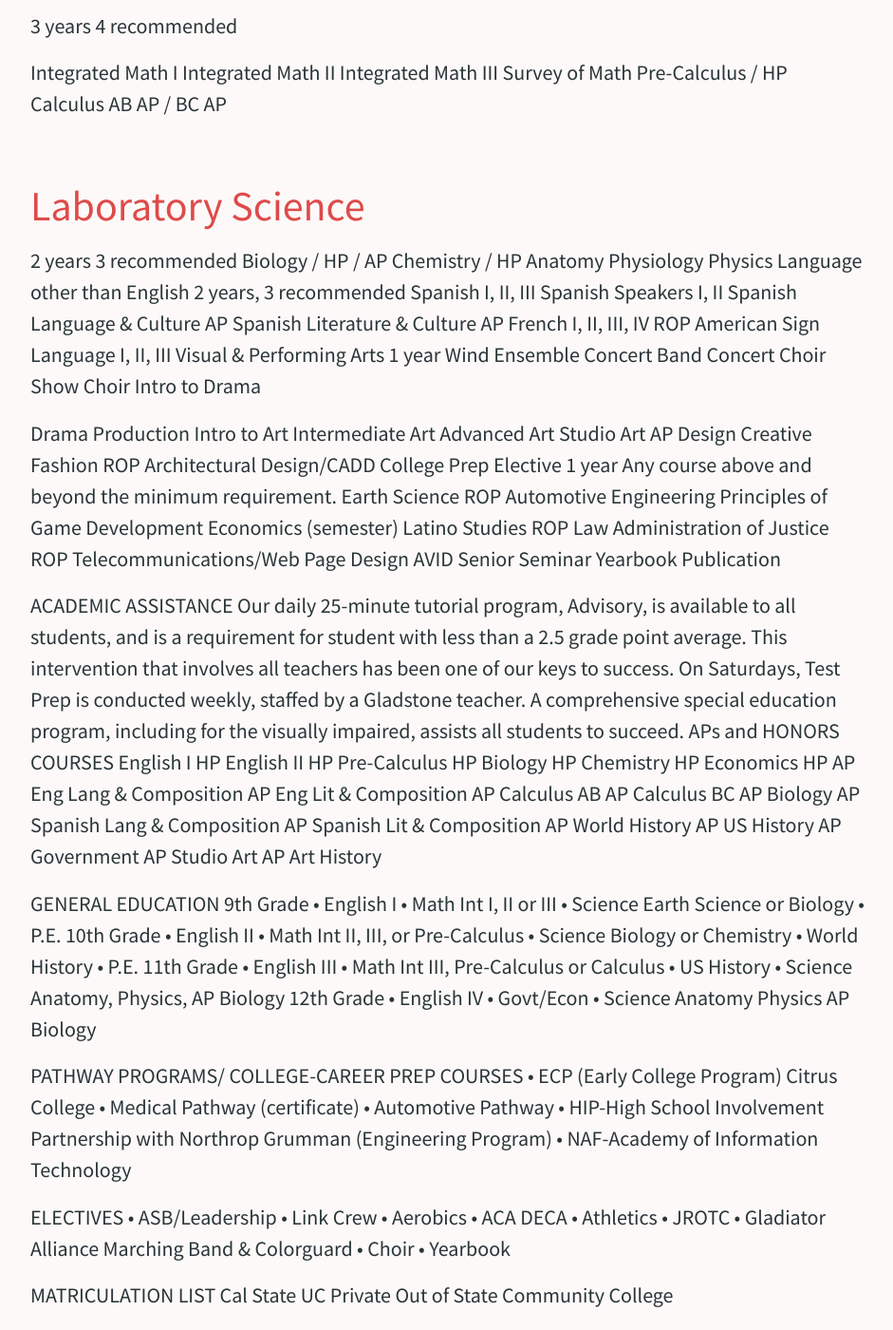
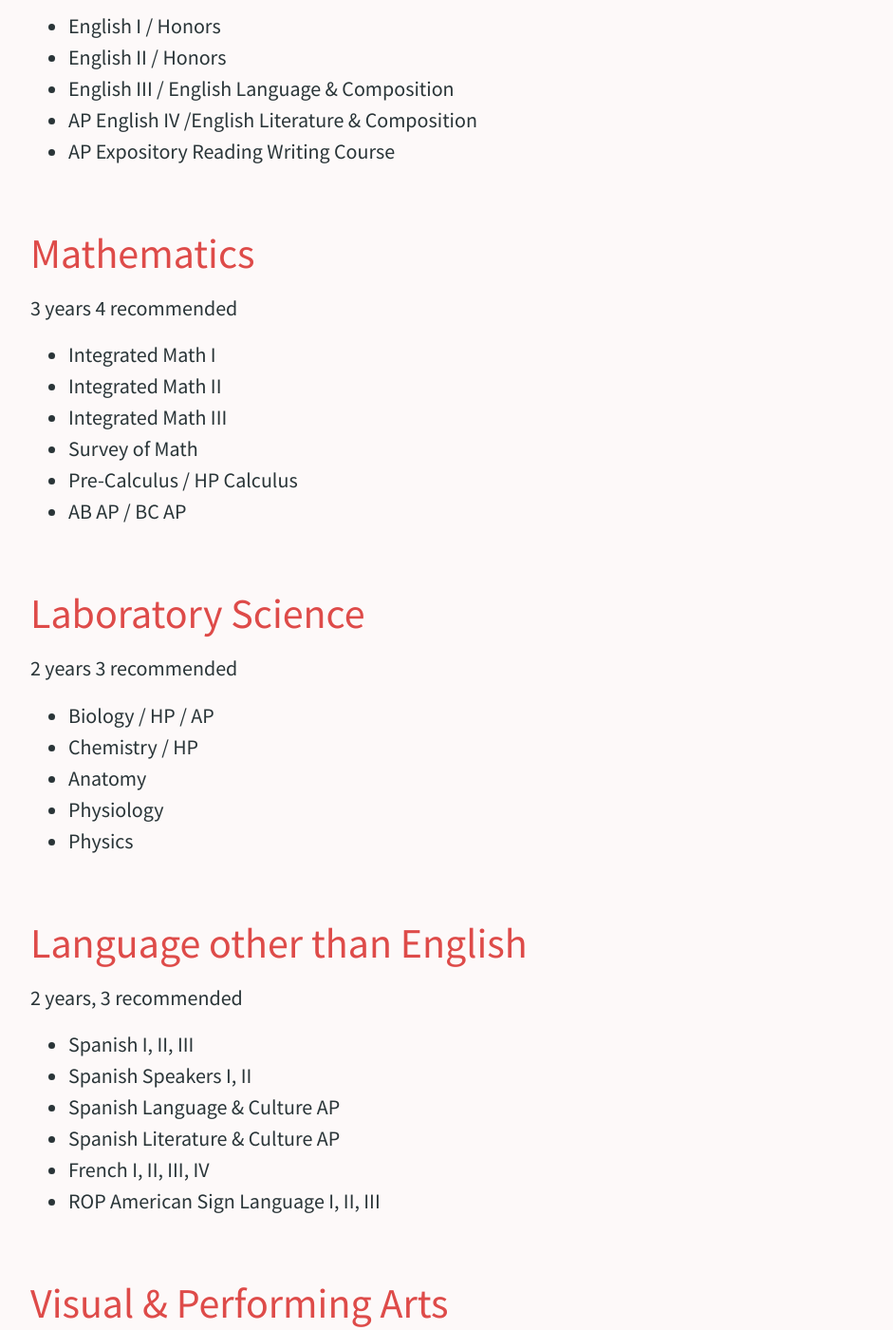
Before and after one commit to jimthoburn/gladstone, a Jekyll site: the page built from academics.markdown, in a window 1280 px wide and 1400 px high, scrolled down 718 px. Shown: the whole window at 95% size, without its empty margins (34-975 px from the left). Built offline with Jekyll 4.4.1, drawn with Linux system fonts in a browser that asks for light colours; some of the changed text lies outside the part shown.

Commit message:
Markup academics page.

```diff
--- a/academics.markdown
+++ b/academics.markdown
@@ -9,56 +9,98 @@ layout: default
 
 2 years
 
-World History / AP
-U.S. History / AP
-U.S. Government (Semester)
+* World History / AP
+* U.S. History / AP
+* U.S. Government (Semester)
 
-English
+## English
 
 4 years
 
-English I / Honors
-English II / Honors
-English III / English Language & Composition AP English IV /English Literature & Composition AP Expository Reading Writing Course
+* English I / Honors
+* English II / Honors
+* English III / English Language & Composition
+* AP English IV /English Literature & Composition
+* AP Expository Reading Writing Course
 
-Mathematics
+## Mathematics
 
 3 years 4 recommended
 
-Integrated Math I Integrated Math II Integrated Math III Survey of Math Pre-Calculus / HP Calculus AB AP / BC AP
+* Integrated Math I
+* Integrated Math II
+* Integrated Math III
+* Survey of Math
+* Pre-Calculus / HP Calculus
+* AB AP / BC AP
 
 ## Laboratory Science
+
 2 years 3 recommended
-Biology / HP / AP Chemistry / HP Anatomy Physiology Physics
-Language other than English
+
+* Biology / HP / AP
+* Chemistry / HP
+* Anatomy
+* Physiology
+* Physics
+
+## Language other than English
+
 2 years, 3 recommended
-Spanish I, II, III
-Spanish Speakers I, II
-Spanish Language & Culture AP Spanish Literature & Culture AP French I, II, III, IV
-ROP American Sign Language I, II, III
-Visual & Performing Arts
+
+* Spanish I, II, III
+* Spanish Speakers I, II
+* Spanish Language & Culture AP
+* Spanish Literature & Culture AP
+* French I, II, III, IV
+* ROP American Sign Language I, II, III
+
+## Visual & Performing Arts
+
 1 year
-Wind Ensemble Concert Band Concert Choir Show Choir Intro to Drama
 
-Drama Production Intro to Art Intermediate Art Advanced Art Studio Art AP Design
-Creative Fashion
-ROP Architectural Design/CADD
-College Prep Elective
+* Wind Ensemble
+* Concert Band
+* Concert Choir
+* Show Choir
+* Intro to Drama
+* Drama Production
+* Intro to Art
+* Intermediate Art
+* Advanced Art
+* Studio Art AP
+* Design
+* Creative Fashion
+* ROP Architectural Design/CADD
+
+## College Prep Elective
+
 1 year
+
 Any course above and beyond the minimum requirement.
 Earth Science
-ROP Automotive Engineering Principles of Game Development Economics (semester)
-Latino Studies
-ROP Law Administration of Justice
-ROP Telecommunications/Web Page Design AVID Senior Seminar
-Yearbook Publication
 
-ACADEMIC ASSISTANCE
+* ROP Automotive Engineering Principles of Game Development Economics (semester)
+* Latino Studies
+* ROP Law Administration of Justice
+* ROP Telecommunications/Web Page Design AVID Senior Seminar
+* Yearbook Publication
+
+## Academic Assistance
+
 Our daily 25-minute tutorial program, Advisory, is available to all students, and is a requirement for student with less than a 2.5 grade point average. This intervention that involves all teachers has been one of our keys to success.
+
 On Saturdays, Test Prep is conducted weekly, staffed by a Gladstone teacher. A comprehensive special education program, including for the visually impaired, assists all students to succeed.
-APs and
-HONORS COURSES
-English I HP English II HP Pre-Calculus HP Biology HP Chemistry HP Economics HP
+
+## APs and Honors Courses
+
+English I HP
+English II HP
+Pre-Calculus HP
+Biology HP
+Chemistry HP
+Economics HP
+
 AP Eng Lang & Composition AP Eng Lit & Composition AP Calculus AB
 AP Calculus BC
 AP Biology
@@ -68,47 +110,62 @@ AP Government
 AP Studio Art
 AP Art History
 
-GENERAL EDUCATION
-9th Grade
-• English I • Math
-Int I, II or III • Science
-Earth Science or Biology • P.E.
-10th Grade
-• English II • Math
-Int II, III, or Pre-Calculus • Science
-Biology or Chemistry • World History
-• P.E.
-11th Grade
-• English III • Math
-Int III, Pre-Calculus or Calculus • US History
-• Science
-Anatomy, Physics, AP Biology
-12th Grade
-• English IV • Govt/Econ • Science
-Anatomy Physics AP Biology
+## General Education
 
-PATHWAY PROGRAMS/ COLLEGE-CAREER PREP COURSES
-• ECP (Early College Program) Citrus College
-• Medical Pathway (certificate)
-• Automotive Pathway
-• HIP-High School Involvement Partnership with Northrop Grumman (Engineering Program)
-• NAF-Academy of Information Technology
+### 9th Grade
+* English I
+* Math
+  * Integrated I, II or III
+* Science
+  * Earth Science or Biology
+* P.E.
 
-ELECTIVES
-• ASB/Leadership • Link Crew
-• Aerobics
-• ACA DECA
-• Athletics
-• JROTC
-• Gladiator Alliance Marching
-Band & Colorguard • Choir
-• Yearbook
+### 10th Grade
+* English II
+* Math
+  * Integrated II, III, or Pre-Calculus
+* Science
+  * Biology or Chemistry
+* World History
+* P.E.
 
-MATRICULATION
-LIST
-Cal State
-UC
-Private
-Out of State Community College
+### 11th Grade
+* English III
+* Math
+  * Int III, Pre-Calculus or Calculus
+* US History
+* Science
+  * Anatomy, Physics, AP Biology
+
+### 12th Grade
+* English IV
+* Government/Economics
+* Science
+  * Anatomy Physics AP Biology
+
+## Pathway Programs / College-Career Preparatory Courses
+* ECP (Early College Program) Citrus College
+* Medical Pathway (certificate)
+* Automotive Pathway
+* HIP-High School Involvement Partnership with Northrop Grumman (Engineering Program)
+* NAF-Academy of Information Technology
+
+## Electives
+* ASB/Leadership
+* Link Crew
+* Aerobics
+* ACA DECA
+* Athletics
+* JROTC
+* Gladiator Alliance Marching
+* Band & Colorguard
+* Choir
+* Yearbook
+
+## Matriculation List
+* Cal State
+* UC
+* Private
+* Out of State Community College
 
 (More to come…)
```
